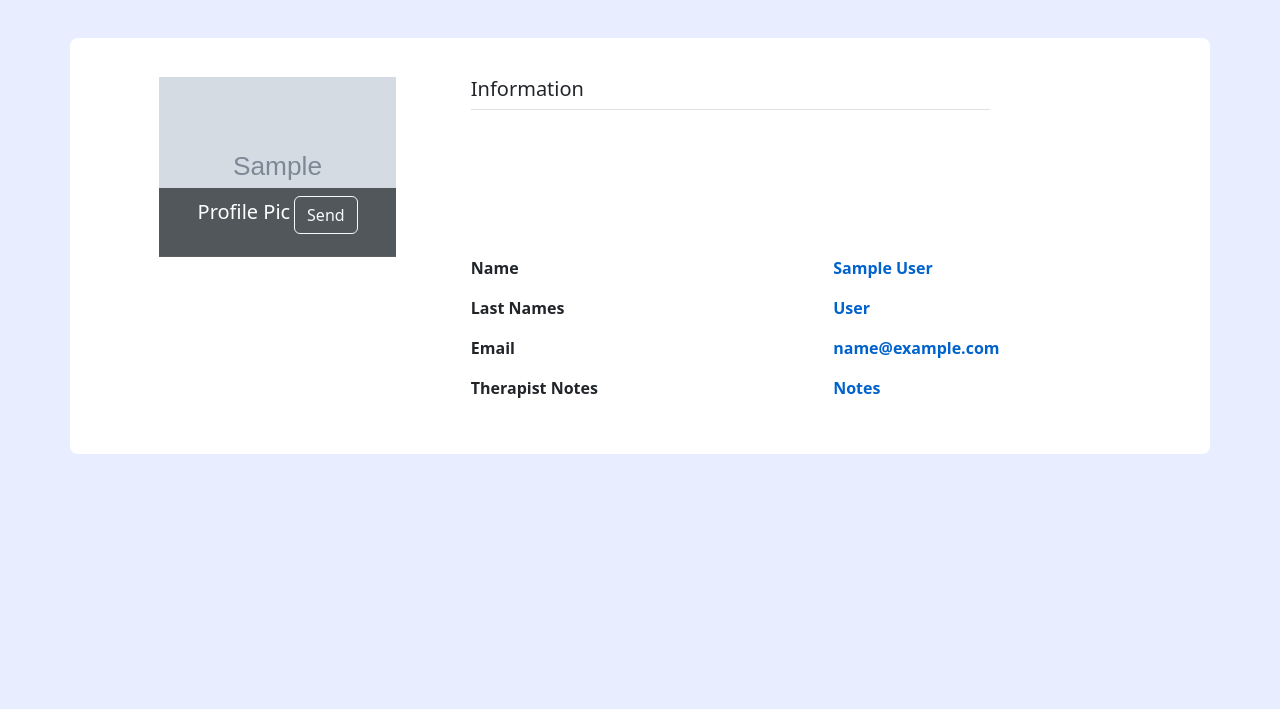
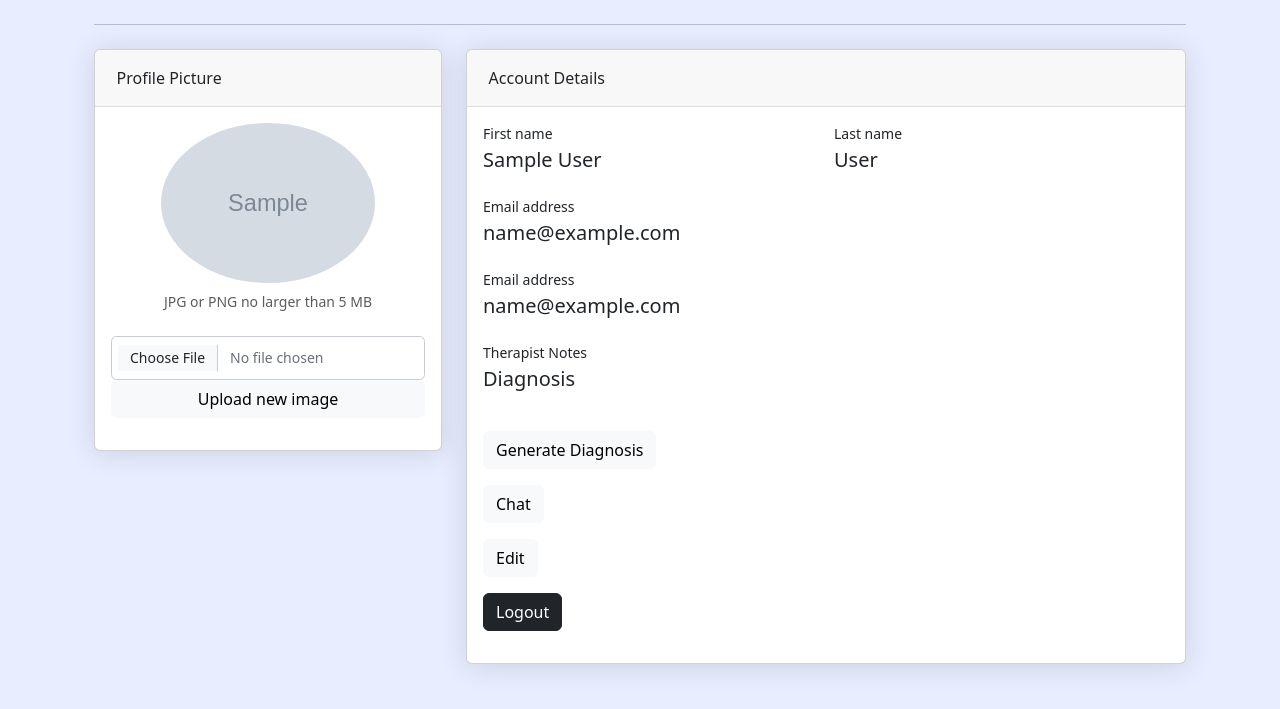
Before and after one commit to TherapyAI/TherapyAI, a Node server app: template views/users/profile.hbs in a window 1280 px wide. Shown: the top 709 px of the page. Run offline with Node 20, Linux system fonts and the light colour scheme; the template is opened without the code that fills it: values that come from a table or form of the project are taken from there, others are empty; tables that the repository leaves empty hold one stand-in row (values such as "Sample post"); grey boxes marked "Sample" are stand-in pictures; some libraries are stand-ins or nearby versions.

Commit message:
change profile page

```diff
--- a/config/routes.config.js
+++ b/config/routes.config.js
@@ -13,7 +13,8 @@ router.get("/", common.home);
 router.get("/register", users.create);
 router.post("/register", users.doCreate);
 router.get("/profile", secure.isAuthenticated, users.showProfile);
-router.post("/profile", secure.isAuthenticated, multer.single('profilePic'), users.updateProfile);
+router.get("/editProfile", secure.isAuthenticated, users.showEditProfile);
+router.post("/profile/edit", secure.isAuthenticated, multer.single('profilePic'), users.updateProfile);
 
 router.get("/login", users.login);
 router.post("/login", users.doLogin);
--- a/public/css/styles.css
+++ b/public/css/styles.css
@@ -127,51 +127,59 @@ body {
   background: #569fec;
 }
 
-/* test profile */
+.img-account-profile {
+  height: 10rem;
+}
+.rounded-circle {
+  border-radius: 50% !important;
+}
+.card {
+  box-shadow: 0 0.15rem 1.75rem 0 rgb(33 40 50 / 15%);
+}
+.card .card-header {
+  font-weight: 500;
+}
+.card-header:first-child {
+  border-radius: 0.35rem 0.35rem 0 0;
+}
+.card-header {
+  padding: 1rem 1.35rem;
+  margin-bottom: 0;
+  background-color: rgba(33, 40, 50, 0.03);
+  border-bottom: 1px solid rgba(33, 40, 50, 0.125);
+}
+.form-control,
+.dataTable-input {
+  display: block;
+  width: 100%;
+  padding: 0.875rem 1.125rem;
+  font-size: 0.875rem;
+  font-weight: 400;
+  line-height: 1;
+  color: #69707a;
+  background-color: #fff;
+  background-clip: padding-box;
+  border: 1px solid #c5ccd6;
+  -webkit-appearance: none;
+  -moz-appearance: none;
+  appearance: none;
+  border-radius: 0.35rem;
+  transition: border-color 0.15s ease-in-out, box-shadow 0.15s ease-in-out;
+}
 
-.emp-profile {
-  padding: 3%;
-  margin-top: 3%;
-  margin-bottom: 3%;
-  border-radius: 0.5rem;
-  background: #fff;
+.nav-borders .nav-link.active {
+  color: #0061f2;
+  border-bottom-color: #0061f2;
 }
-.profile-img {
-  text-align: center;
+.nav-borders .nav-link {
+  color: #69707a;
+  border-bottom-width: 0.125rem;
+  border-bottom-style: solid;
+  border-bottom-color: transparent;
+  padding-top: 0.5rem;
+  padding-bottom: 0.5rem;
+  padding-left: 0;
+  padding-right: 0;
+  margin-left: 1rem;
+  margin-right: 1rem;
 }
-.profile-img img {
-  width: 70%;
-  height: 100%;
-}
-.profile-img .file {
-  position: relative;
-  overflow: hidden;
-  margin-top: -20%;
-  width: 70%;
-  border: none;
-  border-radius: 0;
-  font-size: 15px;
-  background: #212529b8;
-}
-.profile-img .file input {
-  position: absolute;
-  opacity: 0;
-  right: 10;
-  top: 10;
-}
-.profile-edit-btn {
-  border: none;
-  border-radius: 1.5rem;
-  width: 70%;
-  padding: 2%;
-  font-weight: 600;
-  color: #6c757d;
-  cursor: pointer;
-}
-.profile-tab label {
-  font-weight: 600;
-}
-.profile-tab p {
-  font-weight: 600;
-  color: #0062cc;
-}
--- a/views/users/profile.hbs
+++ b/views/users/profile.hbs
@@ -1,65 +1,87 @@
-<div class="container emp-profile">
+<div class="container-xl px-4 mt-4">
+  <hr class="mt-0 mb-4" />
   <div class="row">
-    <div class="col-md-4">
-      <div class="profile-img">
-        <img src="{{user.profilePic}}" alt="ProfilePic" />
-        <div class="file btn btn-lg btn-primary">
-          <form action="/profile" method="post" enctype="multipart/form-data">
-            <label class="lead" for="profilePic">Profile Pic</label>
-            <input type="file" name="profilePic" />
-            <button class="btn btn-outline-light" type="submit">Send</button>
+    <div class="col-xl-4">
+      <!-- Profile picture card-->
+      <div class="card mb-4 mb-xl-0">
+        <div class="card-header">Profile Picture</div>
+        <div class="card-body text-center">
+          <!-- Profile picture image-->
+          <img
+            class="img-account-profile rounded-circle mb-2"
+            src="{{user.profilePic}}"
+            alt=""
+          />
+          <!-- Profile picture help block-->
+          <div class="small font-italic text-muted mb-4">JPG or PNG no larger
+            than 5 MB</div>
+          <!-- Profile picture upload button-->
+          <form
+            class="d-flex flex-column justify-content-center"
+            action="/profile/edit"
+            method="post"
+            enctype="multipart/form-data"
+          >
+            <input class="form-control" type="file" name="profilePic" />
+            <button class="btn btn-light" type="submit">Upload new image</button>
           </form>
         </div>
       </div>
     </div>
+    <div class="col-xl-8">
+      <!-- Account details card-->
+      <div class="card mb-4">
+        <div class="card-header">Account Details</div>
+        <div class="card-body">
+          <!-- Form Row-->
+          <div class="row gx-3 mb-3">
+            <!-- Form Group (first name)-->
             <div class="col-md-6">
-          <div class=" profile-head nav nav-tabs" id="myTab" role="tablist" >
-            <h5>Information</h5>
+              <label class="small mb-1" for="inputFirstName">First name</label>
+              <h5 class="lead">{{user.name}}</h5>
+            </div>
+            <!-- Form Group (last name)-->
+            <div class="col-md-6">
+              <label class="small mb-1" for="inputLastName">Last name</label>
+              <h5 class="lead">{{user.lastName}}</h5>
+            </div>
+          </div>
+          <!-- Form Group (email address)-->
+          <div class="row gx-3 mb-3">
+            <div class="mb-3">
+              <label class="small mb-1" for="inputEmailAddress">Email address</label>
+              <h5 class="lead">{{user.email}}</h5>
+            </div>
+            <div class="mb-3">
+              <label class="small mb-1" for="inputEmailAddress">Email address</label>
+              <h5 class="lead">{{user.email}}</h5>
+            </div>
+            <!-- Form Row-->
+            <div class="row gx-3 mb-3">
+              <!-- Form Group -->
+              <div class="col-md-6">
+                <label class="small mb-1" for="Notes">Therapist Notes</label>
+                <h5 class="lead">Diagnosis</h5>
               </div>
             </div>
           </div>
-  <div class="row">
-    <div class="col-md-4">
+          <!-- Save changes button-->
+          <button class="btn btn-light" type="button">Generate Diagnosis</button>
+          <div>
+            <a href="/chat">
+              <button type="button" class="btn btn-light mt-3">Chat</button>
+            </a>
           </div>
-    <div class="col-md-8">
-      <div class="tab-content profile-tab" id="myTabContent">
-        <div
-          class="tab-pane fade show active"
-          id="home"
-          role="tabpanel"
-          aria-labelledby="home-tab"
-        >
-          <div class="row">
-            <div class="col-md-6">
-              <label>Name</label>
+          <div>
+            <a href="/editProfile">
+              <button type="button" class="btn btn-light mt-3">Edit</button>
+            </a>
           </div>
-            <div class="col-md-6">
-              <p>{{user.name}}</p>
-            </div>
-          </div>
-          <div class="row">
-            <div class="col-md-6">
-              <label>Last Names</label>
-            </div>
-            <div class="col-md-6">
-              <p>{{user.lastName}}</p>
-            </div>
-          </div>
-          <div class="row">
-            <div class="col-md-6">
-              <label>Email</label>
-            </div>
-            <div class="col-md-6">
-              <p>{{user.email}}</p>
-            </div>
-          </div>
-          <div class="row">
-            <div class="col-md-6">
-              <label>Therapist Notes</label>
-            </div>
-            <div class="col-md-6">
-              <p>Notes</p>
+          <form action="/logout" method="POST">
+            <button type="submit" class="btn btn-dark mt-3">Logout</button>
+          </form>
         </div>
       </div>
     </div>
   </div>
+</div>
```
Also changed, not shown: controllers/users.controller.js (+8 -4 lines), views/users/editProfile.hbs (added, +95 -0 lines). Lines whose indentation alone changed are shown as unchanged.
